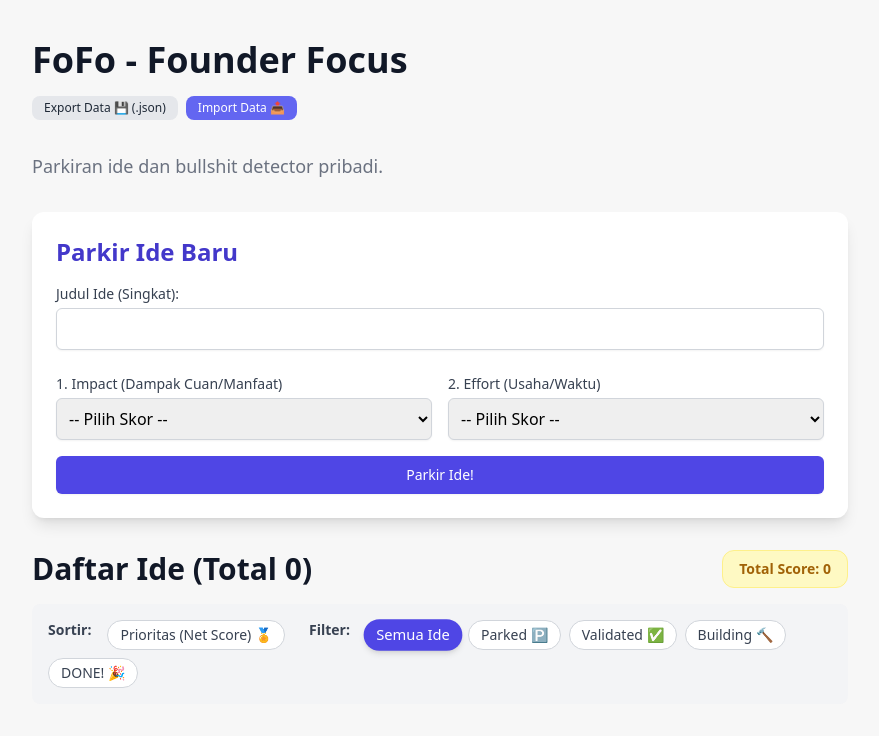
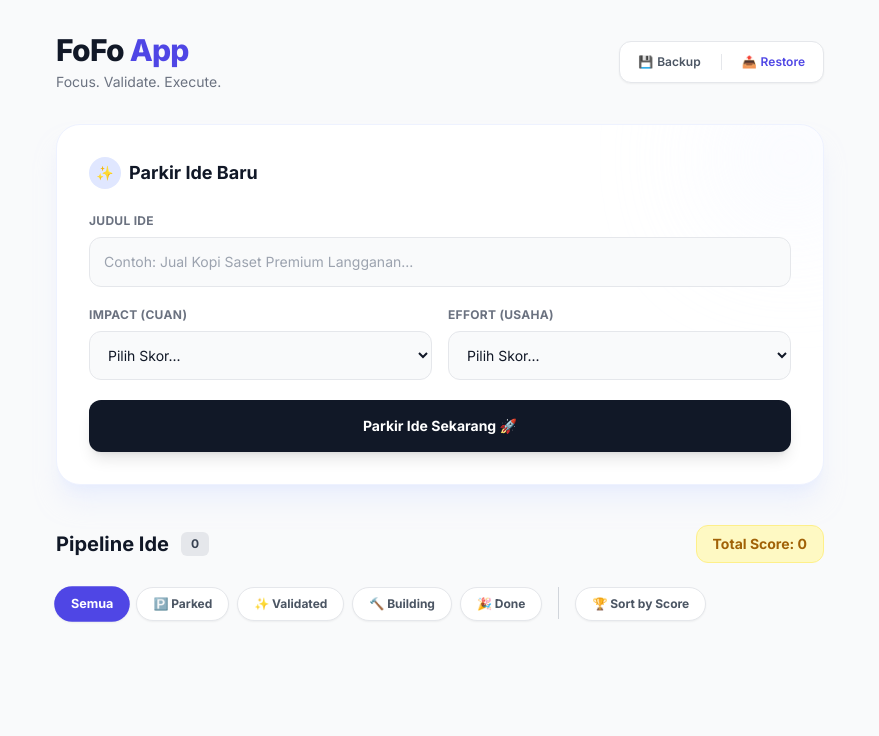
Before and after one commit to savvydigitalid/fofo, a plain HTML site: page index.html in a window 1280 px wide. Shown: the whole page, without its empty margins (200-1079 px from the left). Drawn offline with nearby package versions, Linux system fonts and the light colour scheme.

Commit message:
Update index.html

```diff
--- a/index.html
+++ b/index.html
@@ -3,101 +3,106 @@
 <head>
     <meta charset="UTF-8">
     <meta name="viewport" content="width=device-width, initial-scale=1.0">
-    <title>FoFo | Founder Focus V1.0</title>
+    <title>FoFo | Founder Focus V1.9</title>
     <script src="https://cdn.tailwindcss.com"></script>
-    <style>
-        /* Gaya tambahan buat biar rapi aja */
-        body { background-color: #f7f7f7; }
-        .card { transition: transform 0.2s; }
-        .card:hover { transform: translateY(-3px); }
-    </style>
+    <link href="https://fonts.googleapis.com/css2?family=Inter:wght@400;500;600;700;800&display=swap" rel="stylesheet">
+    <style>body { font-family: 'Inter', sans-serif; }</style>
 </head>
-<body>
+<body class="bg-gray-50 min-h-screen p-4 sm:p-8 text-gray-800">
 
-    <div class="max-w-4xl mx-auto p-6 lg:p-10">
+    <div class="max-w-3xl mx-auto">
 
-        <div class="mb-8">
-    <h1 class="text-4xl font-extrabold text-gray-900">FoFo - Founder Focus</h1>
+        <div class="flex flex-col md:flex-row md:items-center justify-between mb-8 gap-4">
+            <div>
+                <h1 class="text-3xl font-extrabold text-gray-900 tracking-tight">FoFo <span class="text-indigo-600">App</span></h1>
+                <p class="text-gray-500 text-sm mt-1">Focus. Validate. Execute.</p>
+            </div>
 
-    <div class="flex space-x-2 mt-4">
-        <button onclick="exportIdeas()" class="text-xs px-3 py-1 bg-gray-200 text-gray-800 rounded-lg hover:bg-gray-300 transition duration-150 font-medium">
-            Export Data 💾 (.json)
+            <div class="flex items-center gap-2 bg-white p-1.5 rounded-xl shadow-sm border border-gray-200">
+                <button onclick="exportIdeas()" class="flex items-center gap-1 px-3 py-1.5 text-xs font-semibold text-gray-600 hover:bg-gray-50 rounded-lg transition-colors">
+                    <span>💾</span> Backup
                 </button>
+                <div class="w-px h-4 bg-gray-200"></div>
                 <input type="file" id="importFile" accept=".json" class="hidden" onchange="importIdeas(event)">
-        <button onclick="document.getElementById('importFile').click()" class="text-xs px-3 py-1 bg-indigo-500 text-white rounded-lg hover:bg-indigo-600 transition duration-150 font-medium">
-            Import Data 📤
+                <button onclick="document.getElementById('importFile').click()" class="flex items-center gap-1 px-3 py-1.5 text-xs font-semibold text-indigo-600 hover:bg-indigo-50 rounded-lg transition-colors">
+                    <span>📤</span> Restore
                 </button>
             </div>
         </div>
-        <p class="text-lg text-gray-500 mb-8">Parkiran ide dan bullshit detector pribadi.</p>
 
-        <div class="bg-white p-6 rounded-xl shadow-lg mb-8">
-            <h2 class="text-2xl font-semibold mb-4 text-indigo-700">Parkir Ide Baru</h2>
-            <form id="idea-form" class="space-y-4">
+        <div class="bg-white p-6 sm:p-8 rounded-3xl shadow-xl shadow-indigo-100/50 border border-indigo-50 mb-10 relative overflow-hidden">
+            <div class="absolute top-0 right-0 -mt-8 -mr-8 w-32 h-32 bg-indigo-50 rounded-full blur-3xl opacity-60 pointer-events-none"></div>
+
+            <h2 class="text-lg font-bold text-gray-900 mb-6 flex items-center gap-2">
+                <span class="flex items-center justify-center w-8 h-8 rounded-full bg-indigo-100 text-indigo-600 text-sm">✨</span>
+                Parkir Ide Baru
+            </h2>
+
+            <form id="idea-form" class="space-y-5 relative z-10">
                 <div>
-                    <label class="block text-sm font-medium text-gray-700">Judul Ide (Singkat):</label>
-                    <input type="text" id="title" required
-                           class="mt-1 block w-full rounded-md border-gray-300 shadow-sm p-2 border focus:ring-indigo-500 focus:border-indigo-500">
+                    <label class="block text-xs font-bold text-gray-500 uppercase tracking-wide mb-2">Judul Ide</label>
+                    <input type="text" id="title" required placeholder="Contoh: Jual Kopi Saset Premium Langganan..."
+                           class="w-full bg-gray-50 border border-gray-200 text-gray-900 text-sm rounded-xl focus:ring-2 focus:ring-indigo-500 focus:border-indigo-500 block p-3.5 transition-all outline-none">
                 </div>
 
-                <div class="grid grid-cols-2 gap-4 pt-2">
+                <div class="grid grid-cols-2 gap-4">
                     <div>
-                        <label class="block text-sm font-medium text-gray-700">1. Impact (Dampak Cuan/Manfaat)</label>
-                        <select id="impact" required
-                                class="mt-1 block w-full rounded-md border-gray-300 shadow-sm p-2 border">
-                            <option value="">-- Pilih Skor --</option>
-                            <option value="5">5 - Gila Cuan</option>
-                            <option value="3">3 - Lumayan</option>
-                            <option value="1">1 - Receh</option>
+                        <label class="block text-xs font-bold text-gray-500 uppercase tracking-wide mb-2">Impact (Cuan)</label>
+                        <select id="impact" required class="w-full bg-gray-50 border border-gray-200 text-gray-900 text-sm rounded-xl focus:ring-2 focus:ring-indigo-500 focus:border-indigo-500 block p-3.5 outline-none cursor-pointer">
+                            <option value="">Pilih Skor...</option>
+                            <option value="5">5 - 🔥 Gila Cuan</option>
+                            <option value="3">3 - 😐 Lumayan</option>
+                            <option value="1">1 - 📉 Receh</option>
                         </select>
                     </div>
                     <div>
-                        <label class="block text-sm font-medium text-gray-700">2. Effort (Usaha/Waktu)</label>
-                        <select id="effort" required
-                                class="mt-1 block w-full rounded-md border-gray-300 shadow-sm p-2 border">
-                            <option value="">-- Pilih Skor --</option>
-                            <option value="5">5 - Susah Mampus</option>
-                            <option value="3">3 - Sedang</option>
-                            <option value="1">1 - Gampang Banget</option>
+                        <label class="block text-xs font-bold text-gray-500 uppercase tracking-wide mb-2">Effort (Usaha)</label>
+                        <select id="effort" required class="w-full bg-gray-50 border border-gray-200 text-gray-900 text-sm rounded-xl focus:ring-2 focus:ring-indigo-500 focus:border-indigo-500 block p-3.5 outline-none cursor-pointer">
+                            <option value="">Pilih Skor...</option>
+                            <option value="5">5 - 🥵 Susah Mampus</option>
+                            <option value="3">3 - 🤔 Sedang</option>
+                            <option value="1">1 - ⚡ Gampang</option>
                         </select>
                     </div>
                 </div>
 
-                <button type="submit"
-                        class="w-full py-2 px-4 border border-transparent rounded-md shadow-sm text-sm font-medium text-white bg-indigo-600 hover:bg-indigo-700 focus:outline-none focus:ring-2 focus:ring-offset-2 focus:ring-indigo-500">
-                    Parkir Ide!
+                <div id="score-preview-container" class="hidden items-center justify-between bg-indigo-50 p-4 rounded-xl border border-indigo-100 animate-pulse">
+                    <span class="text-xs font-semibold text-indigo-600 uppercase tracking-wide">Prediksi:</span>
+                    <div class="flex items-center gap-3">
+                        <span id="score-preview-net" class="text-xs text-indigo-400 font-mono font-bold"></span>
+                        <span id="score-preview-label"></span>
+                    </div>
+                </div>
+
+                <button type="submit" class="w-full text-white bg-gray-900 hover:bg-black font-bold rounded-xl text-sm px-5 py-4 text-center shadow-lg hover:shadow-xl transition-all transform hover:-translate-y-0.5">
+                    Parkir Ide Sekarang 🚀
                 </button>
             </form>
         </div>
 
-     <h2 class="text-3xl font-bold text-gray-900 mb-4 flex items-center justify-between">
-            <span>Daftar Ide (Total <span id="idea-count">0</span>)</span>
-            <span id="total-score" class="text-xl font-extrabold px-3 py-1 rounded-full text-white"></span>
-        </h2>
+        <div class="flex flex-col sm:flex-row sm:items-center justify-between gap-4 mb-6">
+            <div class="flex items-center gap-3">
+                <h2 class="text-xl font-bold text-gray-900">Pipeline Ide</h2>
+                <span id="idea-count" class="bg-gray-200 text-gray-700 text-xs font-bold px-2.5 py-1 rounded-md">0</span>
+            </div>
+            <div id="total-score"></div>
+        </div>
 
-        <div class="flex flex-wrap gap-2 mb-6 p-4 bg-gray-100 rounded-lg">
-            <span class="text-sm font-semibold text-gray-700 mr-2">Sortir:</span>
-            <button onclick="sortIdeas('score')" class="text-sm px-3 py-1 bg-white border border-gray-300 text-gray-700 rounded-full hover:bg-gray-200 transition duration-150">
-                Prioritas (Net Score) 🏅
-            </button>
-            <span class="text-sm font-semibold text-gray-700 mx-2 ml-4">Filter:</span>
-            <button onclick="filterIdeas('all')" id="filter-all" class="text-sm px-3 py-1 bg-indigo-500 text-white rounded-full hover:bg-indigo-600 transition duration-150">
-                Semua Ide
-            </button>
-            <button onclick="filterIdeas('parked')" id="filter-parked" class="text-sm px-3 py-1 bg-white border border-gray-300 text-gray-700 rounded-full hover:bg-gray-200 transition duration-150">
-                Parked 🅿️
-            </button>
-            <button onclick="filterIdeas('validated')" id="filter-validated" class="text-sm px-3 py-1 bg-white border border-gray-300 text-gray-700 rounded-full hover:bg-gray-200 transition duration-150">
-                Validated ✅
-            </button>
-            <button onclick="filterIdeas('building')" id="filter-building" class="text-sm px-3 py-1 bg-white border border-gray-300 text-gray-700 rounded-full hover:bg-gray-200 transition duration-150">
-                Building 🔨
-            </button>
-            <button onclick="filterIdeas('done')" id="filter-done" class="text-sm px-3 py-1 bg-white border border-gray-300 text-gray-700 rounded-full hover:bg-gray-200 transition duration-150">
-                DONE! 🎉
+        <div class="flex flex-wrap gap-2 mb-8">
+            <button onclick="filterIdeas('all')" id="filter-all" class="px-4 py-2 rounded-full text-xs font-bold transition-all shadow-sm">Semua</button>
+            <button onclick="filterIdeas('parked')" id="filter-parked" class="px-4 py-2 rounded-full text-xs font-bold transition-all shadow-sm">🅿️ Parked</button>
+            <button onclick="filterIdeas('validated')" id="filter-validated" class="px-4 py-2 rounded-full text-xs font-bold transition-all shadow-sm">✨ Validated</button>
+            <button onclick="filterIdeas('building')" id="filter-building" class="px-4 py-2 rounded-full text-xs font-bold transition-all shadow-sm">🔨 Building</button>
+            <button onclick="filterIdeas('done')" id="filter-done" class="px-4 py-2 rounded-full text-xs font-bold transition-all shadow-sm">🎉 Done</button>
+
+            <div class="w-px h-8 bg-gray-300 mx-2"></div>
+
+            <button onclick="sortIdeas('score')" class="px-4 py-2 rounded-full text-xs font-bold bg-white border border-gray-200 hover:bg-gray-50 text-gray-600 transition-all shadow-sm hover:shadow-md flex items-center gap-1">
+                🏆 Sort by Score
             </button>
         </div>
-        <div id="idea-list" class="space-y-4">
+
+        <div id="idea-list" class="space-y-5 pb-20">
             </div>
 
     </div>
@@ -105,6 +110,3 @@
     <script src="script.js"></script>
 </body>
 </html>
-
-</body>
-</html>
```
Lines whose indentation alone changed are shown as unchanged.
